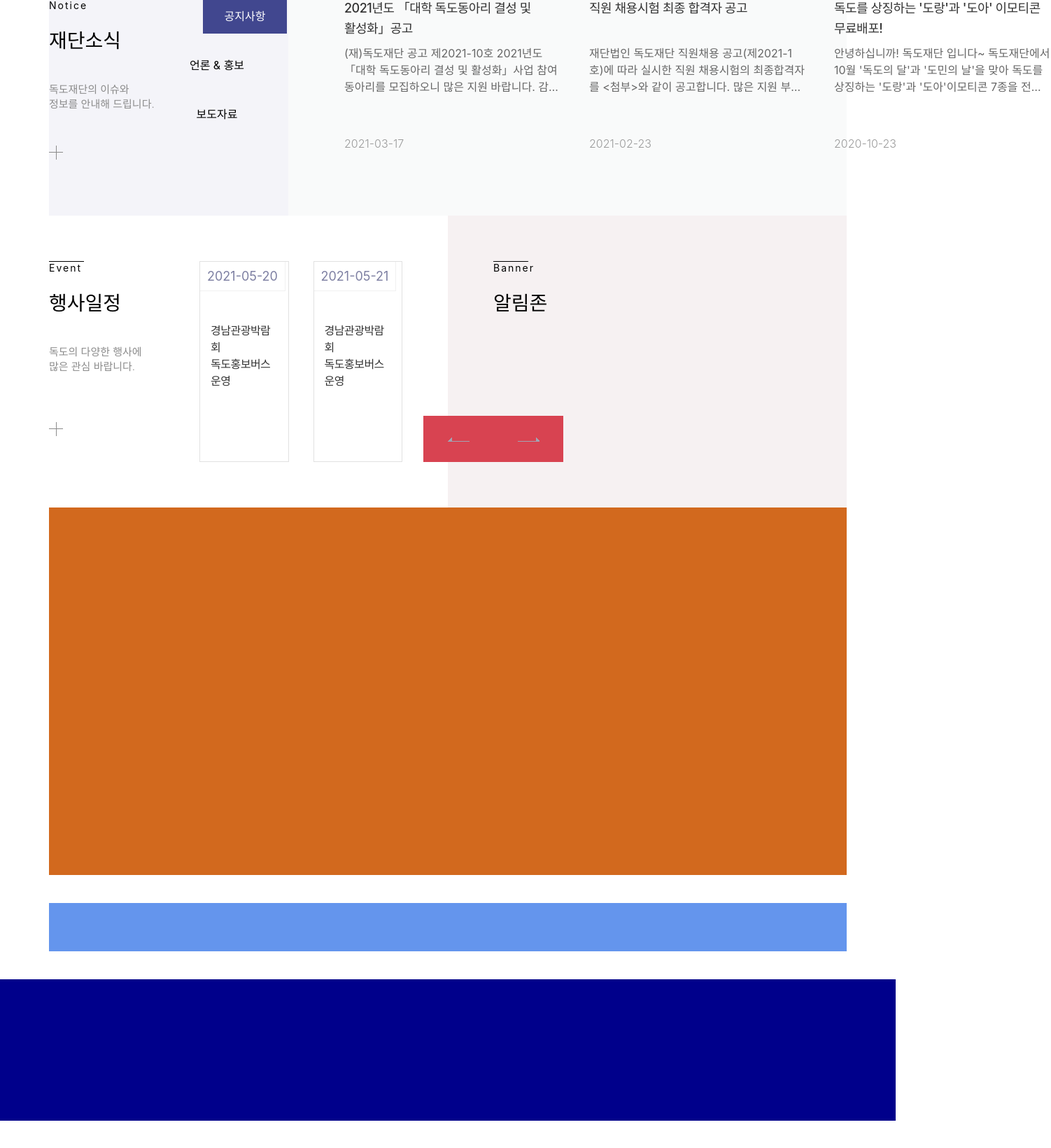
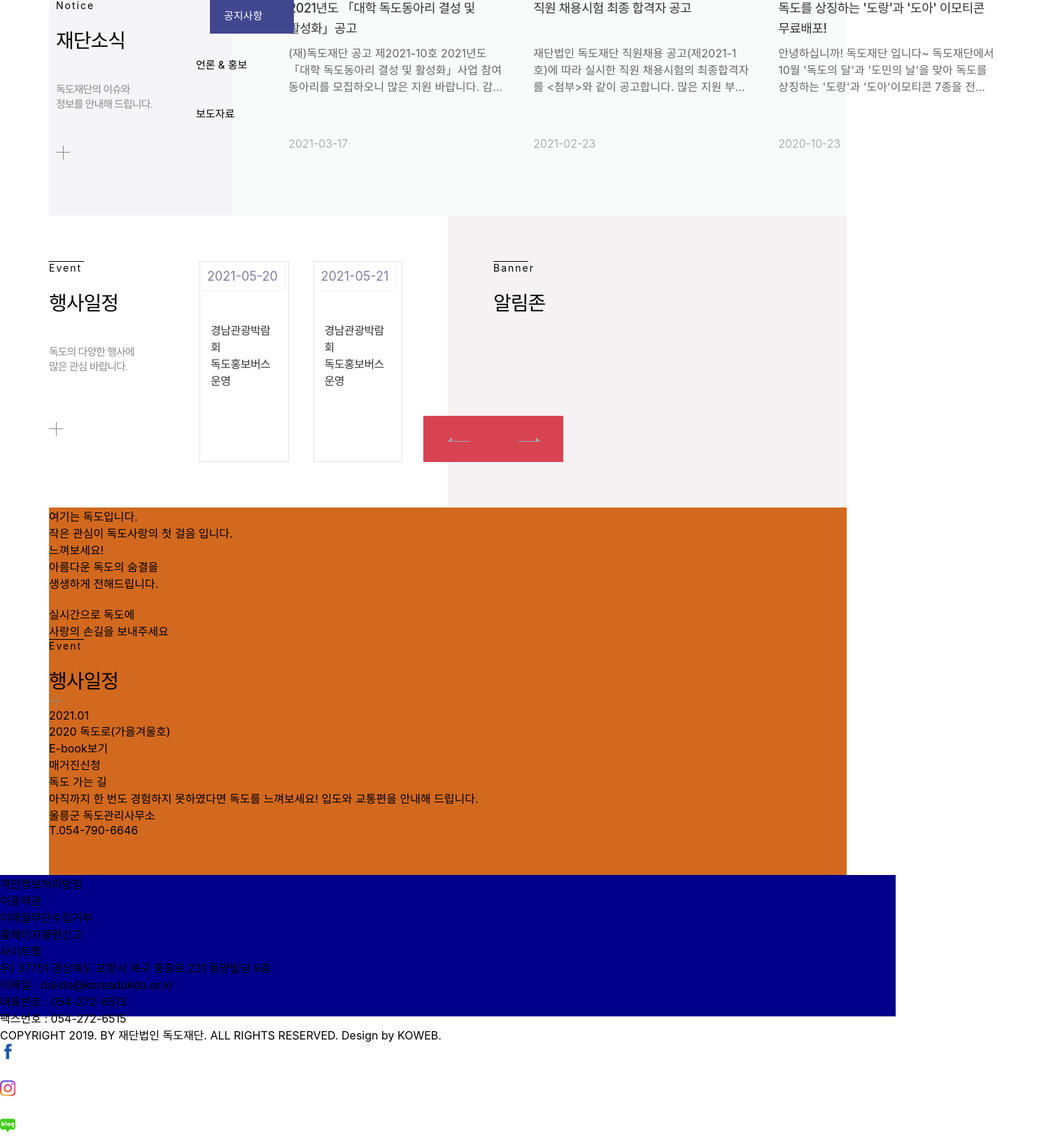
Before and after one commit to peter-coco/dokdoLandingPage, a React (Create React App) app in the folder landing-page/: page / in a window 1280 px wide. Shown: the part 1019-2659 px from the top of the page at 70% size, 1502 px wide, since content can reach past the window. Before the commit the page ends 2620 px from the top, so only its background shows below. Built offline with nearby package versions, Linux system fonts and the light colour scheme.

Commit message:
container-magazine, -logo : HTML

```diff
--- a/landing-page/src/App.css
+++ b/landing-page/src/App.css
@@ -335,7 +335,7 @@
 #notice-front {
   position: absolute;
   height: 100%;
-  width: 30%;
+  width: 50%;
   z-index: -1;
   background: #f4f4f9;
 }
@@ -343,7 +343,7 @@
 #notice-tail {
   position: absolute;
   height: 100%;
-  width: 70%;
+  width: 50%;
   right: 0px;
   z-index: -1;
   background: #f9fafa;
@@ -360,7 +360,8 @@
 #notice-head {
   position: relative;
   display: flex;
-  width: 30%;
+  width: 23%;
+  left: 10px;
 }
 
 #notice-head-introduce {
@@ -384,6 +385,7 @@
   margin-top: 20px;
   font-size: 28px;
   font-weight: 500;
+  letter-spacing: -1px;
 }
 
 .haed-Subscrition {
@@ -393,6 +395,7 @@
   font-size: 15px;
   font-weight: 300;
   color: #8b8b8b;
+  letter-spacing: -1px;
 }
 
 #notice-head-moreBtn {
@@ -422,7 +425,7 @@
 #notice-head-contents-title {
   position: relative;
   top: 80px;
-  /* right: 30px; */
+  right: 0px;
 
   display: flex;
   flex-direction: column;
@@ -430,10 +433,14 @@
 
 .head-content-title {
   line-height: 50px;
-  text-align: center;
+  /* text-align: center; */
+
   width: 120px;
   height: 50px;
   margin-bottom: 20px;
+  font-size: 15px;
+  padding-left: 20px;
+  box-sizing: border-box;
   /* background: #41478f; */
 }
 
@@ -449,7 +456,7 @@
   padding: 80px 40px 80px 40px;
   box-sizing: border-box;
   width: 70%;
-  /* background: #f9fafa; */
+  background: #f9fafa;
 }
 
 .content {
--- a/landing-page/src/App.tsx
+++ b/landing-page/src/App.tsx
@@ -253,20 +253,118 @@ function Container() {
         <div id="eventScheduleNAlarmZone-tail"></div>
       </div>
       <div id="container-magazine">
-        <div id="magazine-live"></div>
-        <div id="magazine-dokdoMagazine"></div>
-        <div id="magazine-dokdo-load"></div>
+        <div id="magazine-live">
+          <div id="magazine-live-title">
+            <div id="magazine-live-title-img"></div>
+            <div id="magazine-live-title-text"></div>
+          </div>
+          <div id="magazine-live-video-src"></div>
+          <div id="magazine-live-subscription">
+            여기는 독도입니다.
+            <br /> 작은 관심이 독도사랑의 첫 걸음 입니다.
+          </div>
+          <div id="magazine-live-info">
+            <div>느껴보세요!</div>
+            <div>
+              아름다운 독도의 숨결을
+              <br /> 생생하게 전해드립니다.
+              <br />
+              <br />
+              실시간으로 독도에
+              <br /> 사랑의 손길을 보내주세요
+            </div>
+          </div>
+        </div>
+        <div id="magazine-dokdoMagazine">
+          <div id="dokdoMagazine-top">
+            <div className="head-English-bar"></div>
+            <div className="head-English-Text">Event</div>
+            <div className="head-Title">행사일정</div>
+            <div id="dokdoMagazine-head-moreBtn">
+              <div className="moreBtn-horizontal "></div>
+              <div className="moreBtn-vertical"></div>
+            </div>
+          </div>
+          <div id="dokdoMagazine-img"></div>
+          <div id="dokdoMagazine-bottom">
+            <div id="dokdoMagazine-bottom-top">
+              <div id="dokdoMagazine-bottom-top-date">2021.01</div>
+              <div id="dokdoMagazine-bottom-top-arrow"></div>
+              <div id="dokdoMagazine-bottom-top-title">
+                2020 독도로(가을겨울호)
+              </div>
+            </div>
+            <div id="dokdoMagazine-bottom-bottom">
+              <div id="dokdoMagazine-bottom-bottom-EBookBtn">E-book보기</div>
+              <div id="dokdoMagazine-bottom-bottom-askMagazineBtn">
+                매거진신청
+              </div>
+            </div>
+          </div>
+        </div>
+        <div id="magazine-dokdo-load">
+          <div id="dokdo-load-top">
+            <div id="dokdo-load-top-head">
+              <div id="dokdo-load-top-head-title">독도 가는 길</div>
+              <div id="dokdo-load-top-head-subscription">
+                아직까지 한 번도 경험하지 못하였다면 독도를 느껴보세요! 입도와
+                교통편을 안내해 드립니다.
+              </div>
+            </div>
+            <div id="dokdo-load-top-island-img"></div>
+            <div id="dokdo-load-top-arrow"></div>
+          </div>
+          <div id="dokdo-load-bottom">
+            <div id="dokdo-load-bottom-contact-title">
+              울릉군 독도관리사무소
+            </div>
+            <div id="dokdo-load-bottom-contact-number">T.054-790-6646</div>
+          </div>
+        </div>
       </div>
-      <div id="contaienr-logo">
-        <div></div>
-        <div></div>
+      <div id="container-logo">
+        <div>
+          <div id="container-logo-prev"></div>
+          <div id="container-logo-playNpause"></div>
+          <div id="container-logo-next"></div>
+        </div>
+        <div id="container-logo-list"></div>
       </div>
     </div>
   );
 }
 
 function Footer() {
-  return <div id="footer-wrap"></div>;
+  return (
+    <div id="footer-wrap">
+      <div>
+        <div>개인정보처리방침</div>
+        <div>이용약관</div>
+        <div>이메일무단수집거부</div>
+        <div>홈페이지불편신고</div>
+        <div>사이트맵</div>
+      </div>
+      <div>
+        <div>
+          <div>우) 37751 경상북도 포항시 북구 중흥로 231 동양빌딩 9층</div>
+          <div>이메일 : dokdo@koreadokdo.or.kr</div>
+          <div>대표번호 : 054-272-6513</div>
+          <div>팩스번호 : 054-272-6515</div>
+        </div>
+        <div>
+          COPYRIGHT 2019. BY 재단법인 독도재단. ALL RIGHTS RESERVED. Design by
+          KOWEB.
+        </div>
+      </div>
+      <div id="footer-gotoTopBtn"></div>
+      <div>
+        <div className="facebook-account"></div>
+        <div className="instagram-account"></div>
+        <div className="naverBlog-account"></div>
+        <div className="youtube-account"></div>
+      </div>
+    </div>
+  );
 }
 
 function App() {
```
Also changed, not shown: landing-page/src/images/bg_live.jpg (added), landing-page/src/images/bg_road.gif (added).
